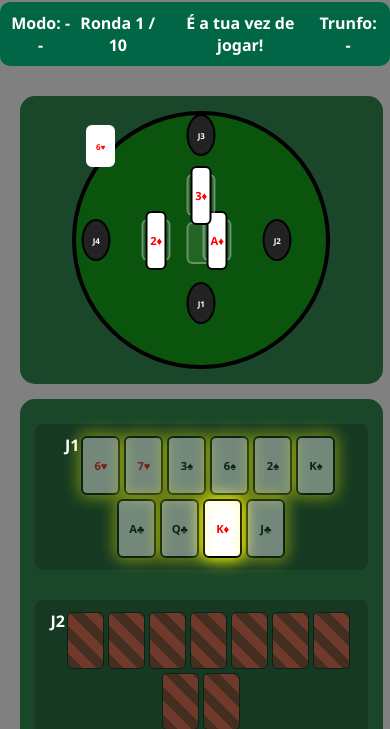
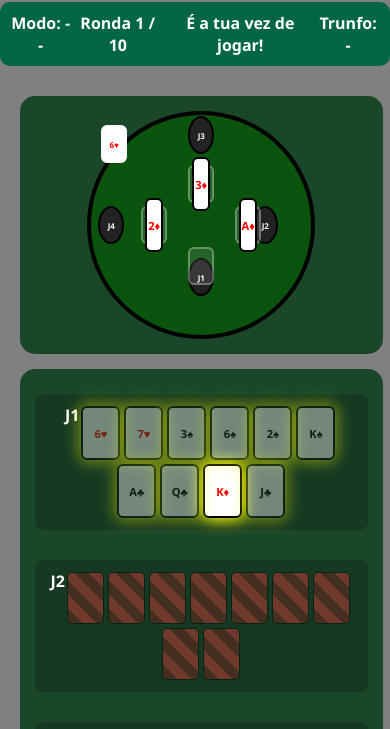
Before and after one commit to carapetocontact/carapeto-sueca, a plain HTML site: page index.html in a window 390 px wide. Both pictures are taken after a click on the button "Iniciar Jogo". Shown: the part 104-833 px from the top of the page. Drawn offline with Linux system fonts and the light colour scheme.

Commit message:
Update style.css

```diff
--- a/style.css
+++ b/style.css
@@ -423,3 +423,41 @@ button:hover {
     font-size: 0.9rem;
   }
 }
+
+/* ==================== RESPONSIVIDADE EXTRA PARA IPHONE ==================== */
+
+/* iPhones pequenos (até 430px de largura) */
+@media (max-width: 430px) {
+  #mesa-central {
+    width: 95%;         /* ocupa quase toda a largura útil */
+    max-width: 220px;   /* limite para caber em iPhone SE / antigos */
+    aspect-ratio: 1;    /* mantém formato redondo */
+  }
+
+  /* Reduz os slots da mesa */
+  .mesa-slot, .mesa-slot-base, #trunfo-slot {
+    width: 22px;
+    height: 34px;
+    font-size: 0.5rem;
+  }
+
+  /* Ajusta cartas jogadas na mesa */
+  .carta-jogada {
+    width: 35px;
+    height: 50px;
+    font-size: 0.7rem;
+  }
+
+  /* Ajusta cartas na mão */
+  .carta {
+    width: 35px;
+    height: 50px;
+    font-size: 0.7rem;
+  }
+
+  /* Reposiciona os slots para ficarem mais perto do centro */
+  #slot-j1 { bottom: 50px; left: 50%; transform: translateX(-50%); }
+  #slot-j2 { right: 50px; top: 50%; transform: translateY(-50%); }
+  #slot-j3 { top: 50px; left: 50%; transform: translateX(-50%); }
+  #slot-j4 { left: 50px; top: 50%; transform: translateY(-50%); }
+}
```
